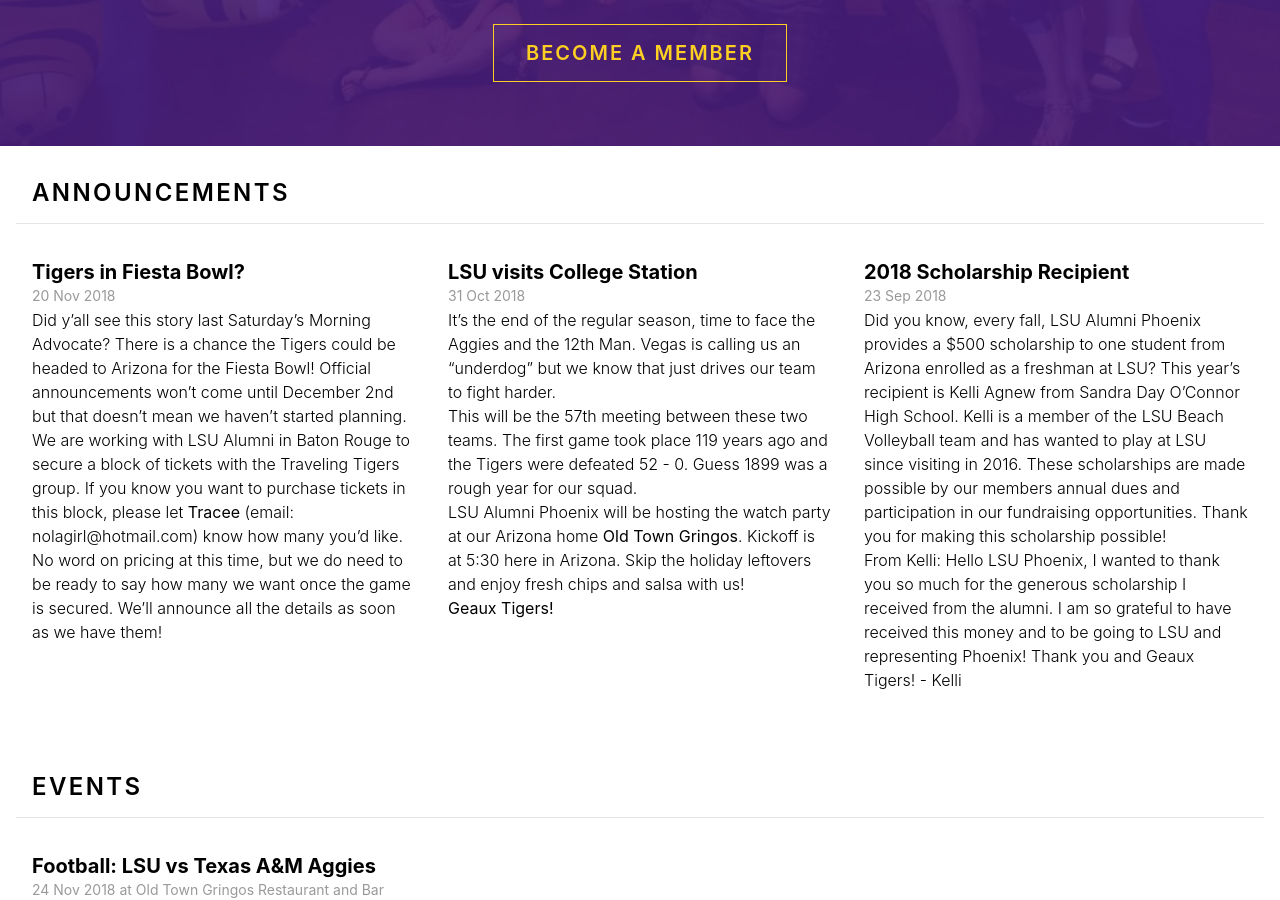
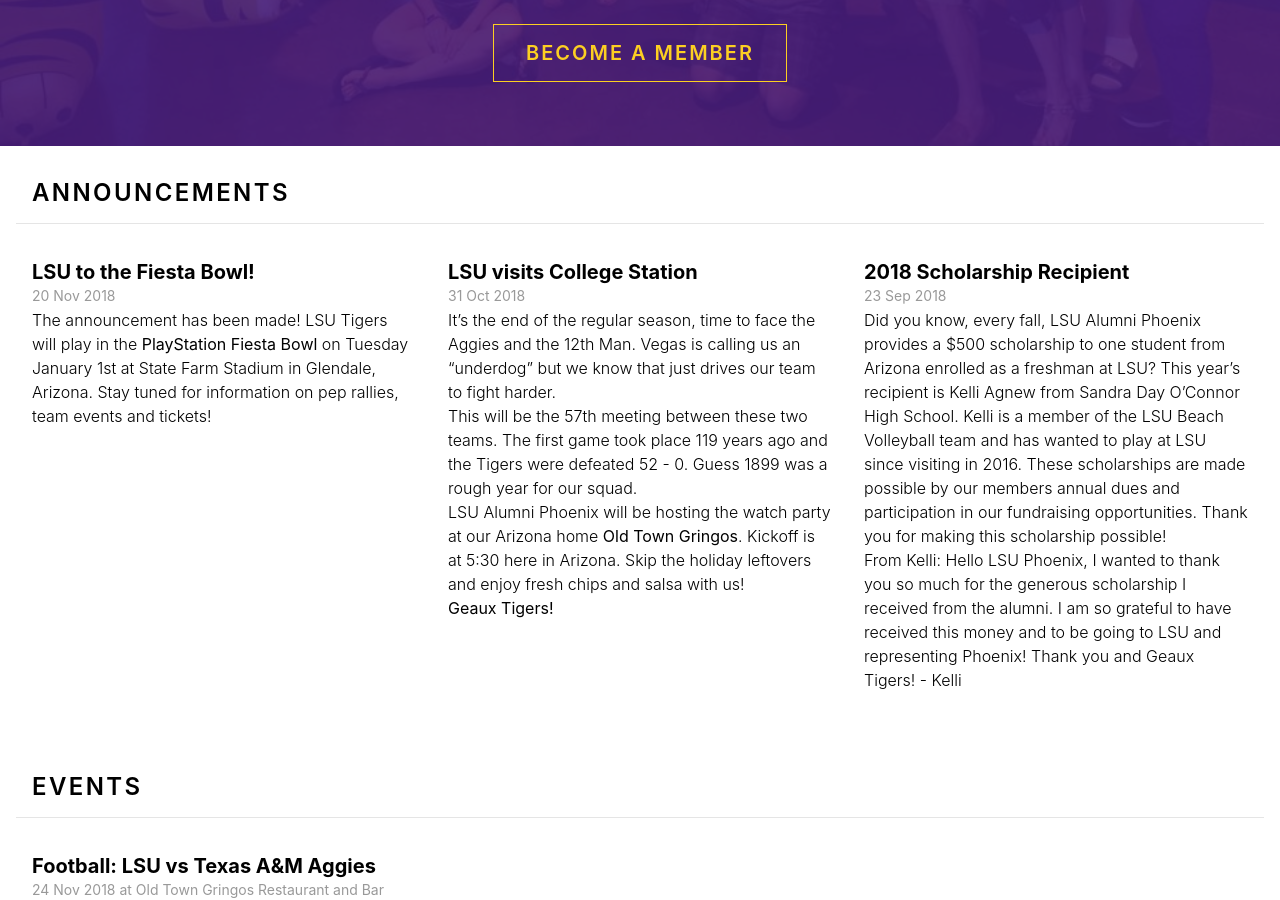
Before and after one commit to lsu-phoenix-alumni/lsu-phoenix-alumni.github.io, a Jekyll site: the page built from index.html, in a window 1280 px wide and 900 px high, scrolled down 697 px. Built offline with Jekyll 4.4.1, drawn with Linux system fonts in a browser that asks for light colours.

Commit message:
Updated Tigers In Fiesta Bowl

```diff
--- a/_announcements/tigers-in-fiesta-bowl.markdown
+++ b/_announcements/tigers-in-fiesta-bowl.markdown
@@ -1,6 +1,6 @@
 ---
-title: Tigers in Fiesta Bowl?
+title: LSU to the Fiesta Bowl!
 date: 2018-11-20 18:09:00 Z
 ---
 
-Did y'all see this story last Saturday's Morning Advocate? There is a chance the Tigers could be headed to Arizona for the Fiesta Bowl! Official announcements won't come until December 2nd but that doesn't mean we haven't started planning. We are working with LSU Alumni in Baton Rouge to secure a block of tickets with the Traveling Tigers group. If you know you want to purchase tickets in this block, please let **Tracee** (email: nolagirl@hotmail.com) know how many you'd like. No word on pricing at this time, but we do need to be ready to say how many we want once the game is secured. We'll announce all the details as soon as we have them!
+The announcement has been made! LSU Tigers will play in the **PlayStation Fiesta Bowl** on Tuesday January 1st at State Farm Stadium in Glendale, Arizona. Stay tuned for information on pep rallies, team events and tickets!
```
